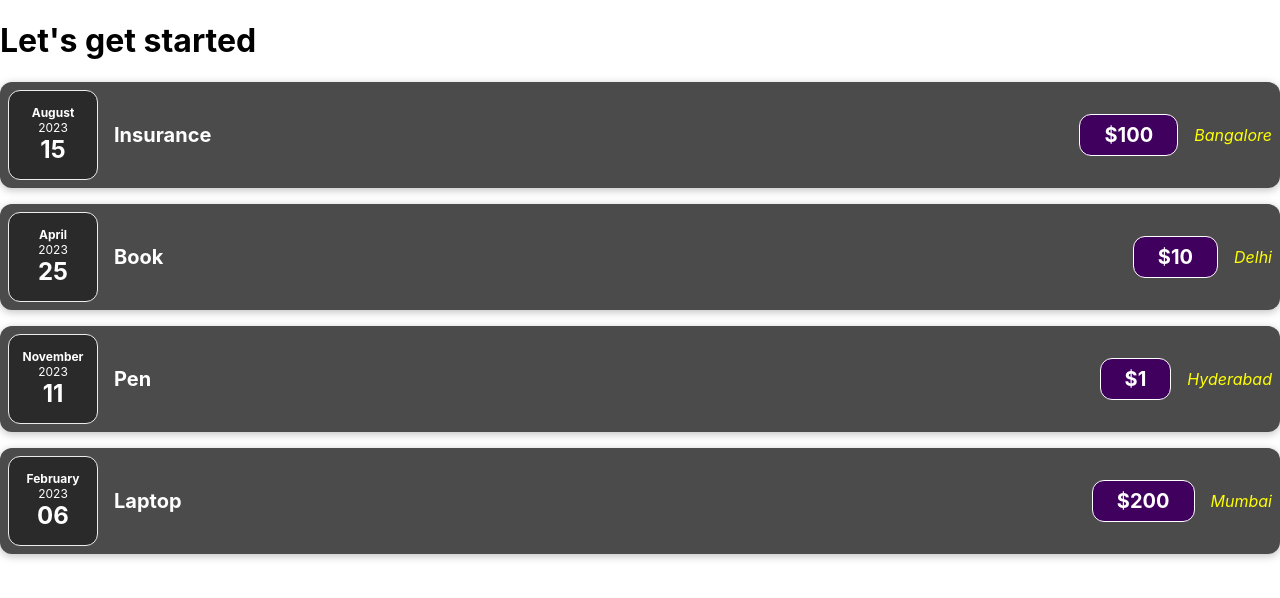
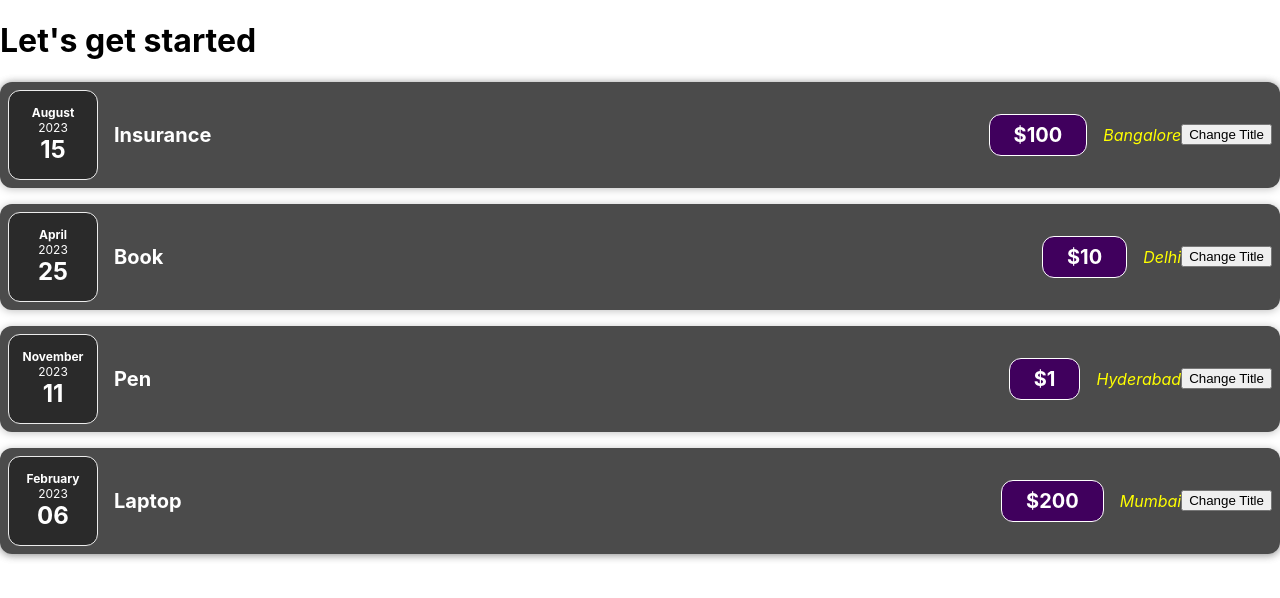
Before and after one commit to ChinthanaK/expense-tracker-react-app, a React (Create React App) app: page / in a window 1280 px wide. Shown: the top 598 px of the page. Built offline with nearby package versions, Linux system fonts and the light colour scheme.

Commit message:
Learning React Hooks

```diff
--- /dev/null
+++ b/src/components/Card.css
@@ -0,0 +1,4 @@
+.card{
+  border-radius: 12px;
+  box-shadow: 0 1px 8px rgba(0, 0, 0, 0.25);
+}
--- /dev/null
+++ b/src/components/Card.js
@@ -0,0 +1,7 @@
+import "./Card.css"
+function Card(props){
+    const classes = "card " + props.className;
+    return <div className={classes}>{props.children}</div>
+}
+
+export default Card;
--- a/src/components/ExpenseItem.js
+++ b/src/components/ExpenseItem.js
@@ -1,22 +1,27 @@
 import ExpenseDate from "./ExpenseDate";
 import "./ExpenseItem.css";
+import Card from "./Card";
+import { useState } from "react";
 
 
-function ExpenseItem(props){
-
-
-    const expenseTitle = props.title;
+const ExpenseItem = (props)=>{
+    //const expenseTitle = props.title;
     const expensePrice = props.price;
     const expenseLocation = props.location;
+    const [title, setTitle] = useState(props.title);
+    function buttonClickHandler(){
+        setTitle("new title")
+    }
     return(
-        <div className="expense-item">
+        <Card className="expense-item">
            <ExpenseDate date={props.date} />
            <div className="expense-item__description">
-            <h2>{expenseTitle}</h2>
+            <h2>{title}</h2>
            </div>
            <div className="expense-item__price">${expensePrice}</div>
            <div className="expense-item__location">{expenseLocation}</div>
-        </div>
+           <button onClick={buttonClickHandler}>Change Title</button>
+        </Card>
     )
 }
 
--- a/src/components/Expenses.js
+++ b/src/components/Expenses.js
@@ -1,15 +1,16 @@
 import React from 'react';
 import "./Expenses.css";
 import ExpenseItem from './ExpenseItem';
+import Card from "./Card";
 
 const Expenses = (props) => {
 
   return (
-    <div>
+    <Card className='expenses'>
       {props.expenses.map((expense) => (
          <ExpenseItem key={expense.id} date={expense.date} title={expense.title} price={expense.price} location={expense.location} ></ExpenseItem>
       ))}
-    </div>
+    </Card>
   )
 }
 
```
